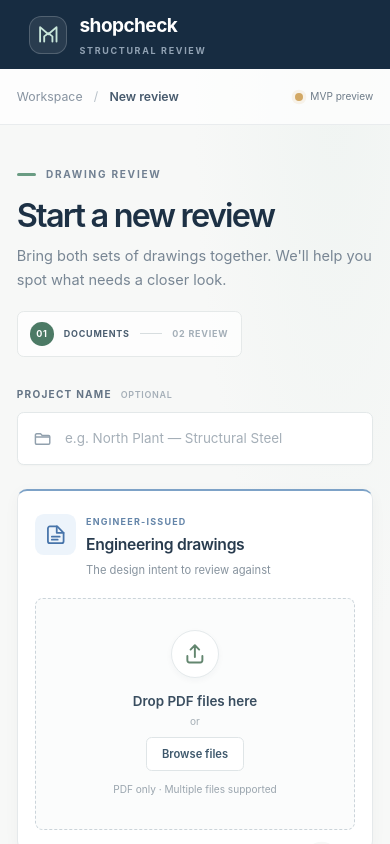
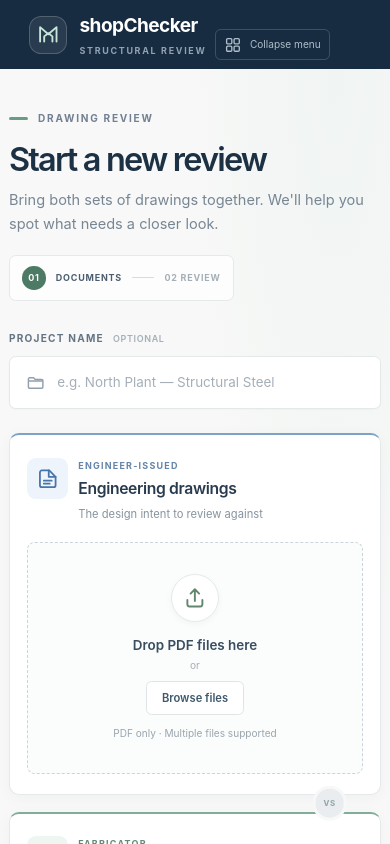
Before and after one commit to chardgeorge/shop_drawing_reviewer, a Next.js app in the folder frontend/: page / in a window 390 px wide. Shown: the top 844 px of the page. Built offline with nearby package versions, Linux system fonts and the light colour scheme.

Commit message:
Ui updates

```diff
--- a/frontend/src/app/globals.css
+++ b/frontend/src/app/globals.css
@@ -64,6 +64,35 @@ input:focus-visible {
   background: var(--navy);
 }
 
+.sidebar-collapsed {
+  display: none;
+}
+
+.menu-toggle {
+  position: fixed;
+  z-index: 4;
+  top: 16px;
+  left: 16px;
+  display: inline-flex;
+  align-items: center;
+  gap: 7px;
+  min-height: 32px;
+  padding: 0 11px;
+  border: 1px solid #dfe5e7;
+  border-radius: 6px;
+  color: #3e586c;
+  background: #fff;
+  box-shadow: 0 3px 12px rgba(27, 46, 61, 0.1);
+  font-size: 10px;
+  font-weight: 650;
+  cursor: pointer;
+}
+
+.menu-toggle:hover {
+  border-color: #9ab4a5;
+  background: #f7faf8;
+}
+
 .brand {
   display: flex;
   align-items: center;
@@ -71,6 +100,28 @@ input:focus-visible {
   padding: 0 8px;
   color: #fff;
   text-decoration: none;
+}
+
+.sidebar-toggle {
+  display: inline-flex;
+  align-items: center;
+  gap: 7px;
+  align-self: flex-end;
+  margin: 18px 4px 8px 0;
+  padding: 5px 7px;
+  border: 1px solid rgba(213, 222, 231, 0.2);
+  border-radius: 5px;
+  color: #aebdca;
+  background: transparent;
+  font: inherit;
+  font-size: 9px;
+  cursor: pointer;
+}
+
+.sidebar-toggle:hover {
+  border-color: rgba(213, 222, 231, 0.45);
+  color: #fff;
+  background: rgba(255, 255, 255, 0.08);
 }
 
 .brand-mark {
@@ -251,42 +302,10 @@ input:focus-visible {
     var(--canvas);
 }
 
-.topbar {
-  display: flex;
-  height: 62px;
-  align-items: center;
-  justify-content: space-between;
-  padding: 0 48px;
-  border-bottom: 1px solid #e9ecee;
-  background: rgba(255, 255, 255, 0.72);
+.sidebar-collapsed + .main-content {
+  margin-left: 0;
 }
 
-.breadcrumb {
-  display: flex;
-  align-items: center;
-  gap: 10px;
-  color: #8793a0;
-  font-size: 11px;
-}
-
-.breadcrumb strong {
-  color: #475a6d;
-  font-weight: 600;
-}
-
-.breadcrumb-divider {
-  color: #b7c0c8;
-}
-
-.topbar-status {
-  display: flex;
-  align-items: center;
-  gap: 7px;
-  color: #6e7c89;
-  font-size: 10px;
-}
-
-.status-dot,
 .prototype-indicator {
   width: 7px;
   height: 7px;
@@ -296,9 +315,9 @@ input:focus-visible {
 }
 
 .content-wrap {
-  width: min(1120px, 100%);
+  width: min(1355px, 100%);
   margin: 0 auto;
-  padding: 55px 48px 40px;
+  padding: 55px 14px 40px;
 }
 
 .page-intro {
@@ -553,7 +572,20 @@ h1 {
 }
 
 .drop-zone.has-files {
-  min-height: 184px;
+  min-height: 290px;
+}
+
+.upload-preview {
+  display: block;
+  width: 100%;
+  height: 245px;
+  border: 1px solid #e1e7e9;
+  border-radius: 5px;
+  background: #eef1f2;
+}
+
+.preview-browse-button {
+  margin-top: 10px;
 }
 
 .upload-symbol {
@@ -938,7 +970,7 @@ h1 {
 }
 
 .pdf-discrepancy-ribbon {
-  padding: 8px 12px;
+  padding: 6px 9px;
   border-top: 1px solid #f0c5bc;
   color: #954d43;
   background: #fff4f1;
@@ -958,11 +990,11 @@ h1 {
   display: grid;
   grid-template-columns: repeat(auto-fit, minmax(280px, 1fr));
   gap: 10px;
-  padding: 10px;
+  padding: 6px;
 }
 
 .discrepancy-card {
-  padding: 12px;
+  padding: 8px;
   border: 1px solid #efc3ba;
   border-left: 4px solid #c86c5d;
   border-radius: 6px;
@@ -1029,7 +1061,7 @@ h1 {
 
 .review-panel-heading {
   min-height: 42px;
-  padding: 0 13px;
+  padding: 0 9px;
   border-bottom: 1px solid #e9eded;
   color: #405466;
   font-size: 11px;
@@ -1187,13 +1219,8 @@ h1 {
   }
 
   .content-wrap {
-    padding-right: 30px;
-    padding-left: 30px;
-  }
-
-  .topbar {
-    padding-right: 30px;
-    padding-left: 30px;
+    padding-right: 15px;
+    padding-left: 15px;
   }
 
   .upload-grid {
@@ -1228,17 +1255,12 @@ h1 {
   }
 
   .main-content {
-    min-height: calc(100vh - 62px);
+    min-height: 100vh;
     margin-left: 0;
   }
 
-  .topbar {
-    height: 50px;
-    padding: 0 20px;
-  }
-
   .content-wrap {
-    padding: 37px 20px 30px;
+    padding: 37px 10px 30px;
   }
 
   .page-intro {
@@ -1290,16 +1312,8 @@ h1 {
 
 @media (max-width: 460px) {
   .content-wrap {
-    padding-right: 15px;
-    padding-left: 15px;
-  }
-
-  .topbar {
-    padding: 0 15px;
-  }
-
-  .topbar-status {
-    font-size: 9px;
+    padding-right: 8px;
+    padding-left: 8px;
   }
 
   .card-heading {
--- a/frontend/src/components/upload-workspace.tsx
+++ b/frontend/src/components/upload-workspace.tsx
@@ -152,6 +152,11 @@ export default function UploadWorkspace() {
   const [notice, setNotice] = useState("");
   const [comparison, setComparison] = useState<ComparisonDisplay | null>(null);
   const [isComparing, setIsComparing] = useState(false);
+  const [isSidebarOpen, setIsSidebarOpen] = useState(true);
+  const [previewUrls, setPreviewUrls] = useState<Record<DrawingSide, string | null>>({
+    engineering: null,
+    shop: null,
+  });
   const engineeringInput = useRef<HTMLInputElement>(null);
   const shopInput = useRef<HTMLInputElement>(null);
 
@@ -170,6 +175,22 @@ export default function UploadWorkspace() {
     if (!comparison) return;
     return () => URL.revokeObjectURL(comparison.markedPdfUrl);
   }, [comparison]);
+
+  useEffect(() => {
+    const nextUrls: Record<DrawingSide, string | null> = {
+      engineering: files.engineering[0]
+        ? URL.createObjectURL(files.engineering[0].file)
+        : null,
+      shop: files.shop[0] ? URL.createObjectURL(files.shop[0].file) : null,
+    };
+
+    setPreviewUrls(nextUrls);
+    return () => {
+      Object.values(nextUrls).forEach((url) => {
+        if (url) URL.revokeObjectURL(url);
+      });
+    };
+  }, [files]);
 
   function addFiles(side: DrawingSide, selected: FileList | File[]) {
     const accepted: DrawingFile[] = [];
@@ -234,6 +255,7 @@ export default function UploadWorkspace() {
     if (!engineerFile || !shopFile) return;
 
     setIsComparing(true);
+    setIsSidebarOpen(false);
     setNotice("");
     setComparison(null);
     try {
@@ -312,6 +334,23 @@ export default function UploadWorkspace() {
           }}
           onDrop={(event) => handleDrop(side, event)}
         >
+          {selected.length > 0 && previewUrls[side] ? (
+            <>
+              <iframe
+                className="upload-preview"
+                src={`${previewUrls[side]}#page=1&view=FitH`}
+                title={`${copy.title} first-page preview`}
+              />
+              <button
+                className="browse-button preview-browse-button"
+                type="button"
+                onClick={() => getInput(side).current?.click()}
+              >
+                Add more files
+              </button>
+            </>
+          ) : (
+            <>
               <div className="upload-symbol">
                 <Icon name="upload" size={23} />
               </div>
@@ -325,6 +364,8 @@ export default function UploadWorkspace() {
                 Browse files
               </button>
               <span className="file-hint">PDF only · Multiple files supported</span>
+            </>
+          )}
         </div>
 
         {selected.length > 0 && (
@@ -365,16 +406,29 @@ export default function UploadWorkspace() {
 
   return (
     <div className="app-shell">
-      <aside className="sidebar">
+      <aside
+        id="review-navigation"
+        className={`sidebar ${isSidebarOpen ? "" : "sidebar-collapsed"}`}
+      >
         <a className="brand" href="#" aria-label="Shop Drawing Reviewer home">
           <span className="brand-mark">
             <Icon name="logo" size={22} />
           </span>
           <span className="brand-copy">
-            <strong>shopcheck</strong>
+            <strong>shopChecker</strong>
             <span>STRUCTURAL REVIEW</span>
           </span>
         </a>
+        <button
+          className="sidebar-toggle"
+          type="button"
+          aria-expanded={isSidebarOpen}
+          aria-controls="review-navigation"
+          onClick={() => setIsSidebarOpen(false)}
+        >
+          <Icon name="grid" size={16} />
+          <span>Collapse menu</span>
+        </button>
 
         <div className="workspace-label">WORKSPACE</div>
         <nav className="sidebar-nav" aria-label="Main navigation">
@@ -425,18 +479,18 @@ export default function UploadWorkspace() {
       </aside>
 
       <main className="main-content" id="upload">
-        <header className="topbar">
-          <div className="breadcrumb">
-            <span>Workspace</span>
-            <span className="breadcrumb-divider">/</span>
-            <strong>New review</strong>
-          </div>
-          <div className="topbar-status">
-            <span className="status-dot" />
-            MVP preview
-          </div>
-        </header>
-
+        {!isSidebarOpen && (
+          <button
+            className="menu-toggle"
+            type="button"
+            aria-expanded={isSidebarOpen}
+            aria-controls="review-navigation"
+            onClick={() => setIsSidebarOpen(true)}
+          >
+            <Icon name="grid" size={17} />
+            <span>Show menu</span>
+          </button>
+        )}
         <div className="content-wrap">
           <div className="page-intro">
             <div>
```
Lines whose indentation alone changed are shown as unchanged.
